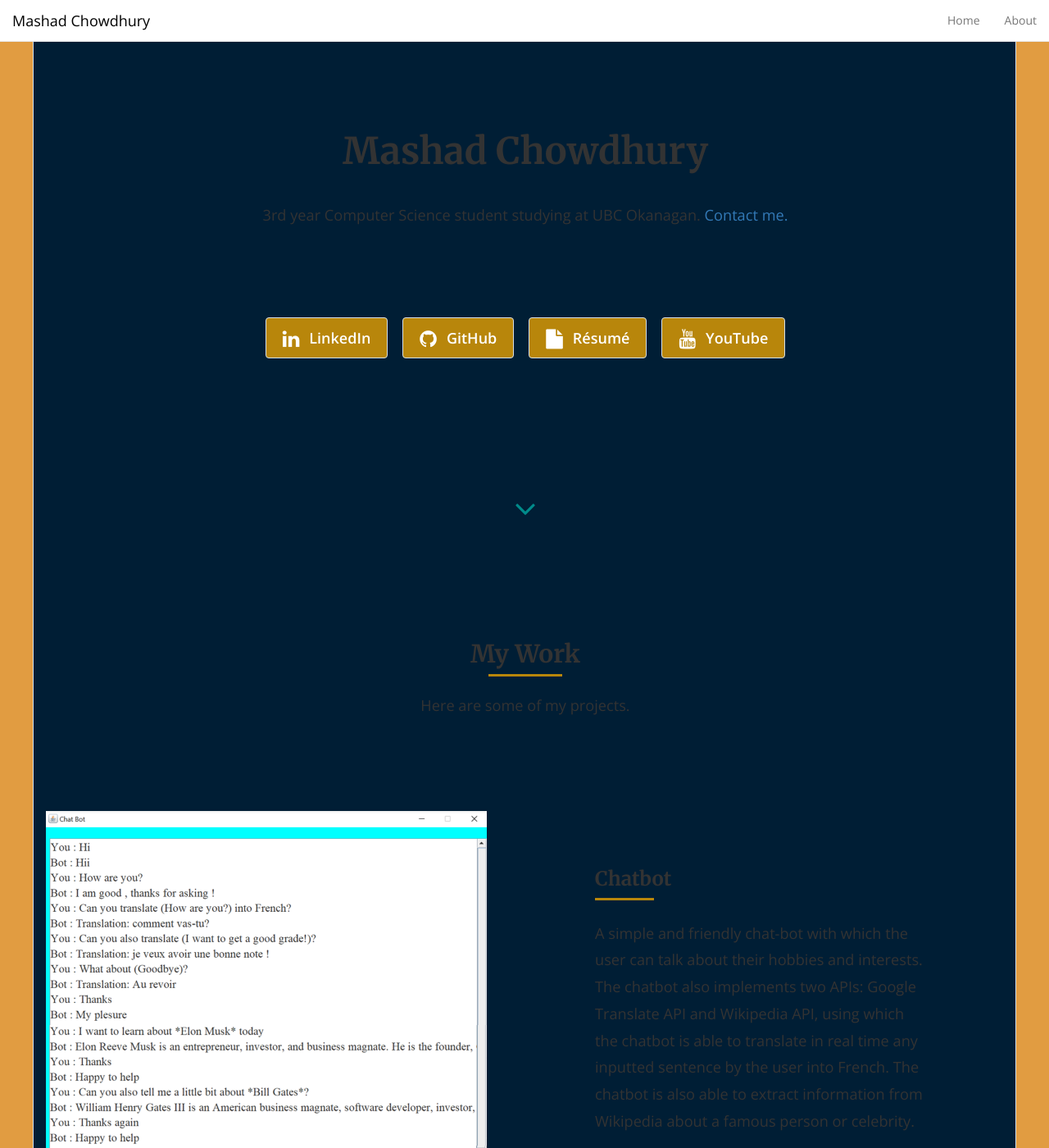
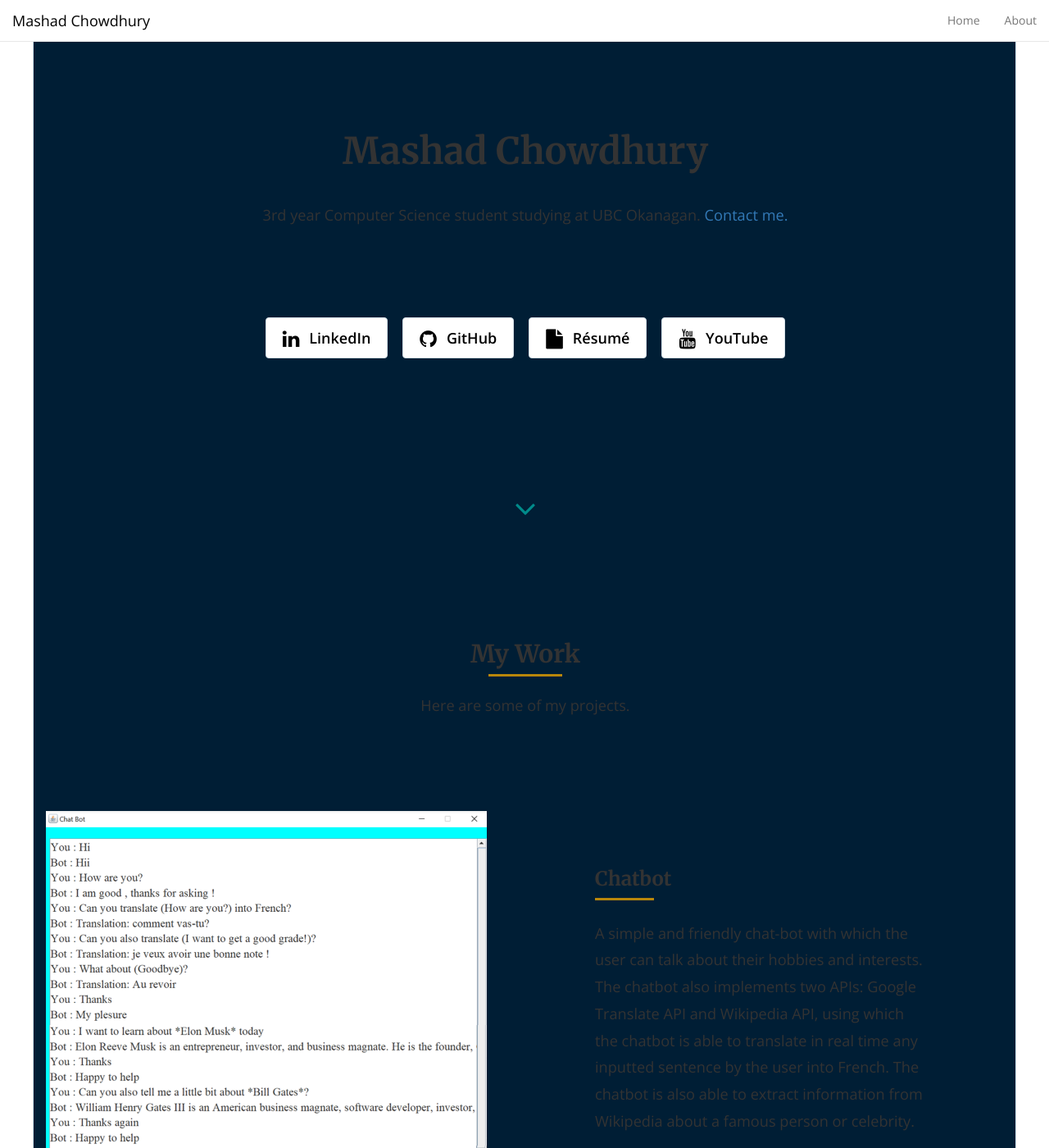
Before and after one commit to mashadchowdhury/mashadchowdhury.github.io, a Jekyll site: the page built from index.html, in a window 1280 px wide and 1400 px high. Shown: the whole window at 82% size. Built offline with Jekyll 4.4.1, drawn with Linux system fonts in a browser that asks for light colours; nearby versions of some CDN libraries; the list of posts is cut into pages by our own code.

Commit message:
Update style.scss

```diff
--- a/css/style.scss
+++ b/css/style.scss
@@ -16,7 +16,7 @@
 @import '../_sass/bootstrap';
 @import '../_sass/mixins';
 
-$primary: #0a0a0a;
+$primary: #ffffff;
 $secondary: #FF7B7B;
 
 %opensans { font-family: 'Open Sans', sans-serif; }
@@ -33,7 +33,7 @@ $secondary: #FF7B7B;
 }
 
 body {
-  background-color: #e19c41;
+  background-color: #ffffff;
   @extend %opensans;
   -webkit-font-smoothing: antialiased;
 }
@@ -65,12 +65,12 @@ button.btn, input.btn {
   margin: 2em 0.5em;
   border: solid 1px #d5e0e7;
   border-radius: 4px;
-  color: #ffffff;
+  color: #000000;
   font-weight: 600;
-  background-color: darkgoldenrod;
+  background-color: white;
   &:hover, &.btn-default:hover {
-    background-color: darkcyan;
-    color: #ffffff;
+    background-color: white;
+    color: #b8860b;
     border: solid 1px #b0c5d2;
     -moz-box-shadow: 0 1px 0 #b0c5d2;
     -webkit-box-shadow: 0 1px 0 #b0c5d2;
```
